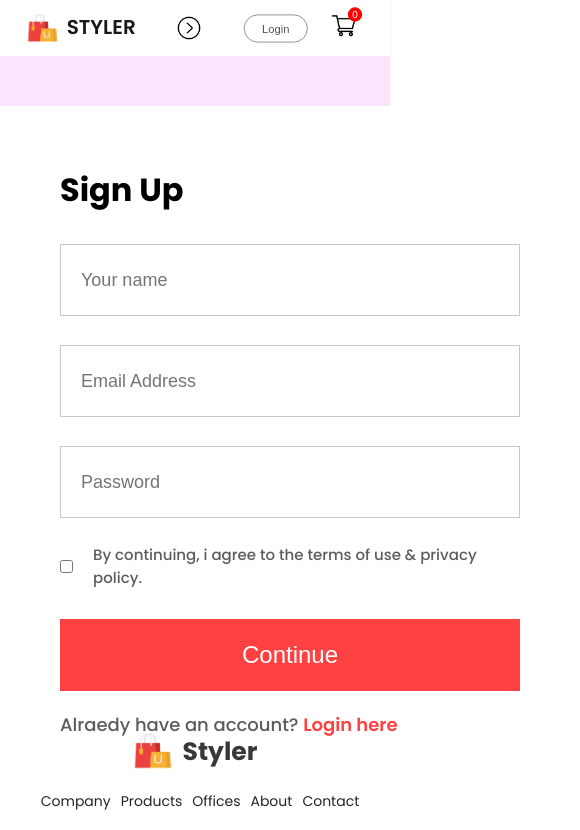
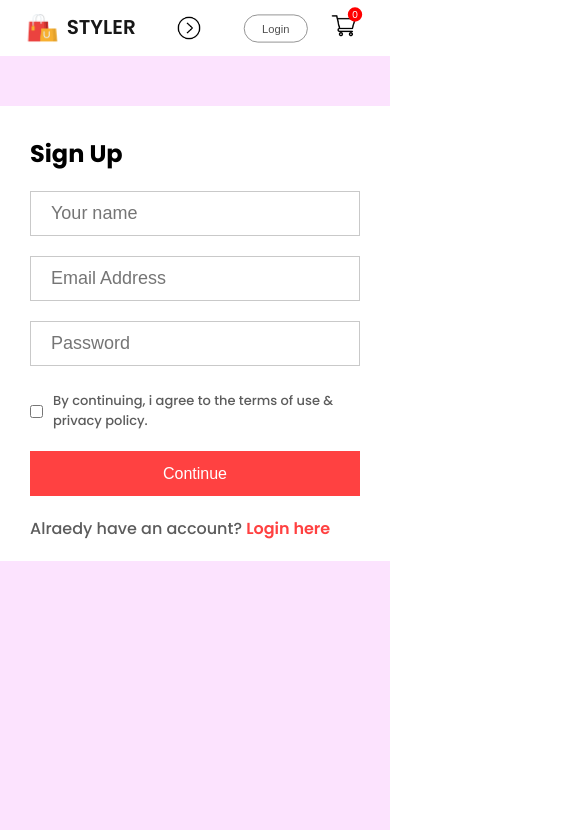
Before and after one commit to Raviegupta/e-comm-app, a React (Create React App) app: page /login in a window 390 px wide. Shown: the top 830 px of the page, 580 px wide, since content can reach past the window. Built offline with nearby package versions, Linux system fonts and the light colour scheme.

Commit message:
responsive: LoginSignUp Page

```diff
--- a/src/Components/Footer/Footer.css
+++ b/src/Components/Footer/Footer.css
@@ -5,6 +5,7 @@
     justify-content: center;
     align-items: center;
     gap: 50px;
+    padding-top: 20px;
 }
 .footer-logo {
     display: flex;
--- a/src/Pages/CSS/LoginSignup.css
+++ b/src/Pages/CSS/LoginSignup.css
@@ -70,3 +70,58 @@
     font-size: 15px;
     font-weight: 500;
 }
+
+/* --- Responsive --- */
+@media(max-width:1440px){
+    .loginsignup {
+        /* border: 1px solid red; */
+        height: 100vh;
+    }
+  .loginsignup-container{
+    width: auto;
+    max-width: 500px;
+    padding: 30px 45px;
+    /* border: 1px solid red; */
+  }
+  .loginsignup-container h1 {
+    margin: 10px 0;
+  }
+  .loginsignup-fields{
+    gap: 20px;
+    margin-top: 20px;
+  }
+  .loginsignup-fields input{
+    height: 55px;
+  }
+ .loginsignup-login{
+    font-size: 16px;
+ }
+ .loginsignup-agree{
+    font-size: 13px;
+    gap: 10px;
+ }
+ .loginsignup-container button {
+    height: 52px;
+    margin-top: 20px;
+    font-size: 20px;
+    font-weight: 500;
+ }
+}
+@media(max-width:800px){
+    .loginsignup-container{
+        padding: 20px 30px;
+    }
+    .loginsignup-container h1 {
+        font-size: 24px;
+    }
+    .loginsignup-fields{
+        margin-top: 20px;
+    }
+    .loginsignup-fields input{
+        height: 45px;
+    }
+    .loginsignup-container button {
+        height: 45px;
+        font-size: 16px;
+     }
+}
```
